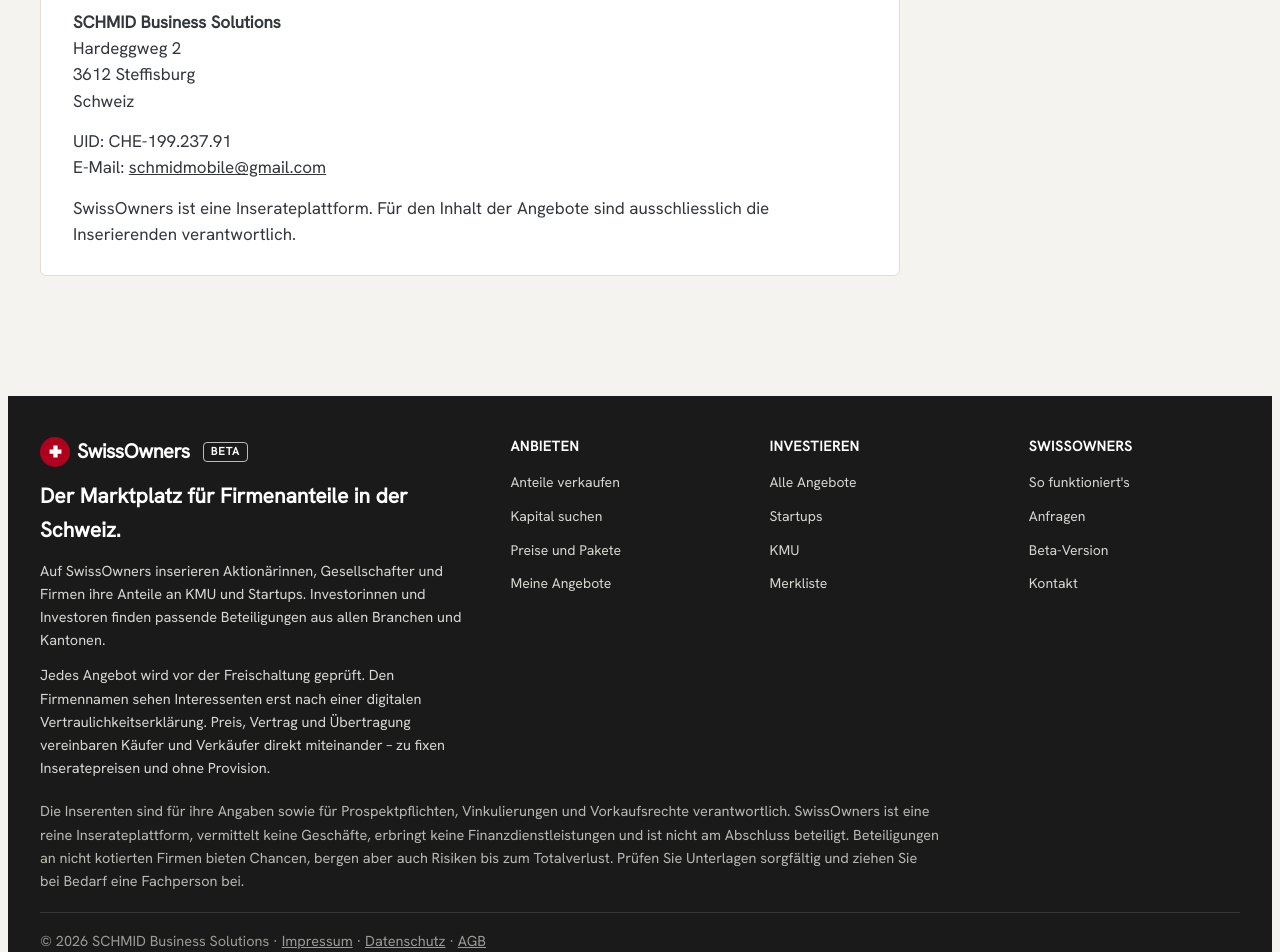
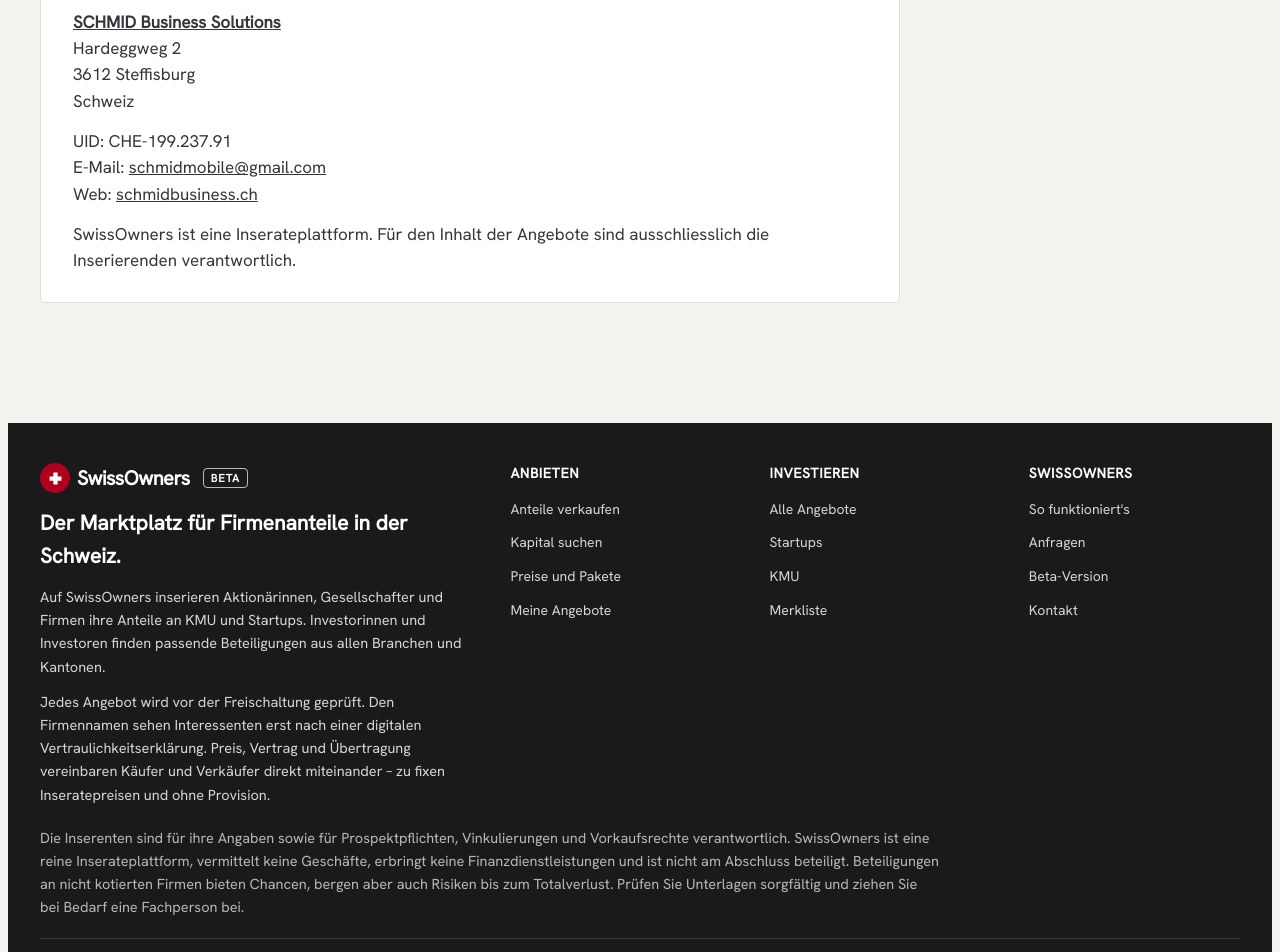
Before and after one commit to schmid-business-solutions/swissowners, a Next.js app: page /impressum in a window 1280 px wide. Shown: the part 280-1232 px from the top of the page. Built offline with nearby package versions, Linux system fonts and the light colour scheme; no server answers.

Commit message:
Footer und Impressum: SCHMID Business Solutions auf schmidbusiness.ch verlinken
Co-Authored-By: Claude Opus 5.5 <noreply@anthropic.com>
Claude-Session: https://claude.ai/code/session_015qvfyGcQik481g8LgPx4hT

```diff
--- a/src/app/impressum/page.tsx
+++ b/src/app/impressum/page.tsx
@@ -4,8 +4,8 @@ export default function ImprintPage() {
   return (
     <section><div className="wrap"><article className="legal">
       <h1 className="h2">Impressum</h1>
-      <p><b>SCHMID Business Solutions</b><br />Hardeggweg 2<br />3612 Steffisburg<br />Schweiz</p>
-      <p>UID: CHE-199.237.91<br />E-Mail: <a href="mailto:schmidmobile@gmail.com">schmidmobile@gmail.com</a></p>
+      <p><b><a href="https://schmidbusiness.ch/" target="_blank" rel="noopener">SCHMID Business Solutions</a></b><br />Hardeggweg 2<br />3612 Steffisburg<br />Schweiz</p>
+      <p>UID: CHE-199.237.91<br />E-Mail: <a href="mailto:schmidmobile@gmail.com">schmidmobile@gmail.com</a><br />Web: <a href="https://schmidbusiness.ch/" target="_blank" rel="noopener">schmidbusiness.ch</a></p>
       <p>SwissOwners ist eine Inserateplattform. Für den Inhalt der Angebote sind ausschliesslich die Inserierenden verantwortlich.</p>
     </article></div></section>
   );
--- a/src/components/Footer.tsx
+++ b/src/components/Footer.tsx
@@ -40,7 +40,8 @@ export default function Footer() {
         </div>
         <p className="ft-note">Die Inserenten sind für ihre Angaben sowie für Prospektpflichten, Vinkulierungen und Vorkaufsrechte verantwortlich. SwissOwners ist eine reine Inserateplattform, vermittelt keine Geschäfte, erbringt keine Finanzdienstleistungen und ist nicht am Abschluss beteiligt. Beteiligungen an nicht kotierten Firmen bieten Chancen, bergen aber auch Risiken bis zum Totalverlust. Prüfen Sie Unterlagen sorgfältig und ziehen Sie bei Bedarf eine Fachperson bei.</p>
         <p className="ft-legal">
-          © {new Date().getFullYear()} SCHMID Business Solutions ·{" "}
+          © {new Date().getFullYear()}{" "}
+          <a href="https://schmidbusiness.ch/" target="_blank" rel="noopener" style={{ color: "inherit" }}>SCHMID Business Solutions</a> ·{" "}
           <Link href="/impressum" style={{ color: "inherit" }}>Impressum</Link> ·{" "}
           <Link href="/datenschutz" style={{ color: "inherit" }}>Datenschutz</Link> ·{" "}
           <Link href="/agb" style={{ color: "inherit" }}>AGB</Link>
```
